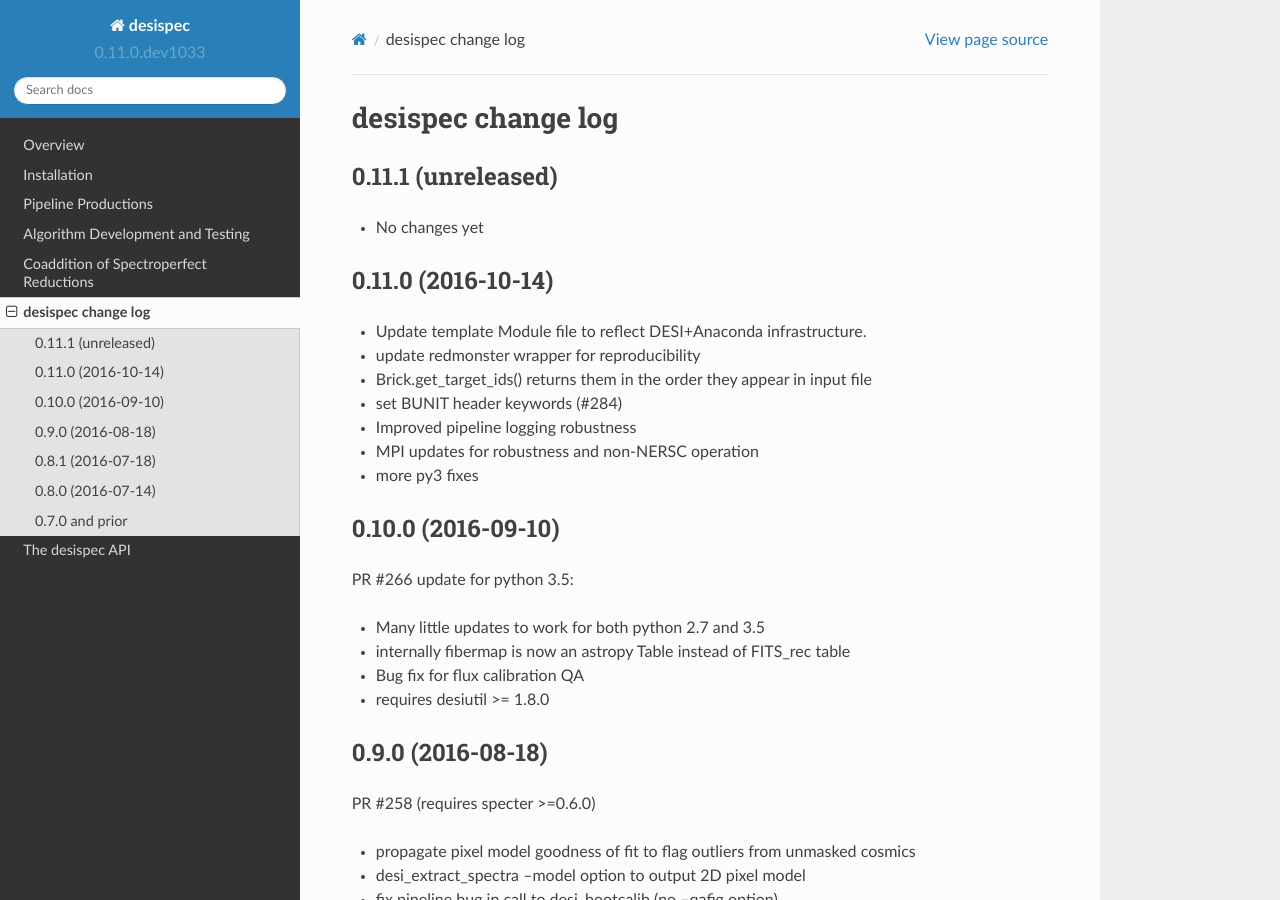
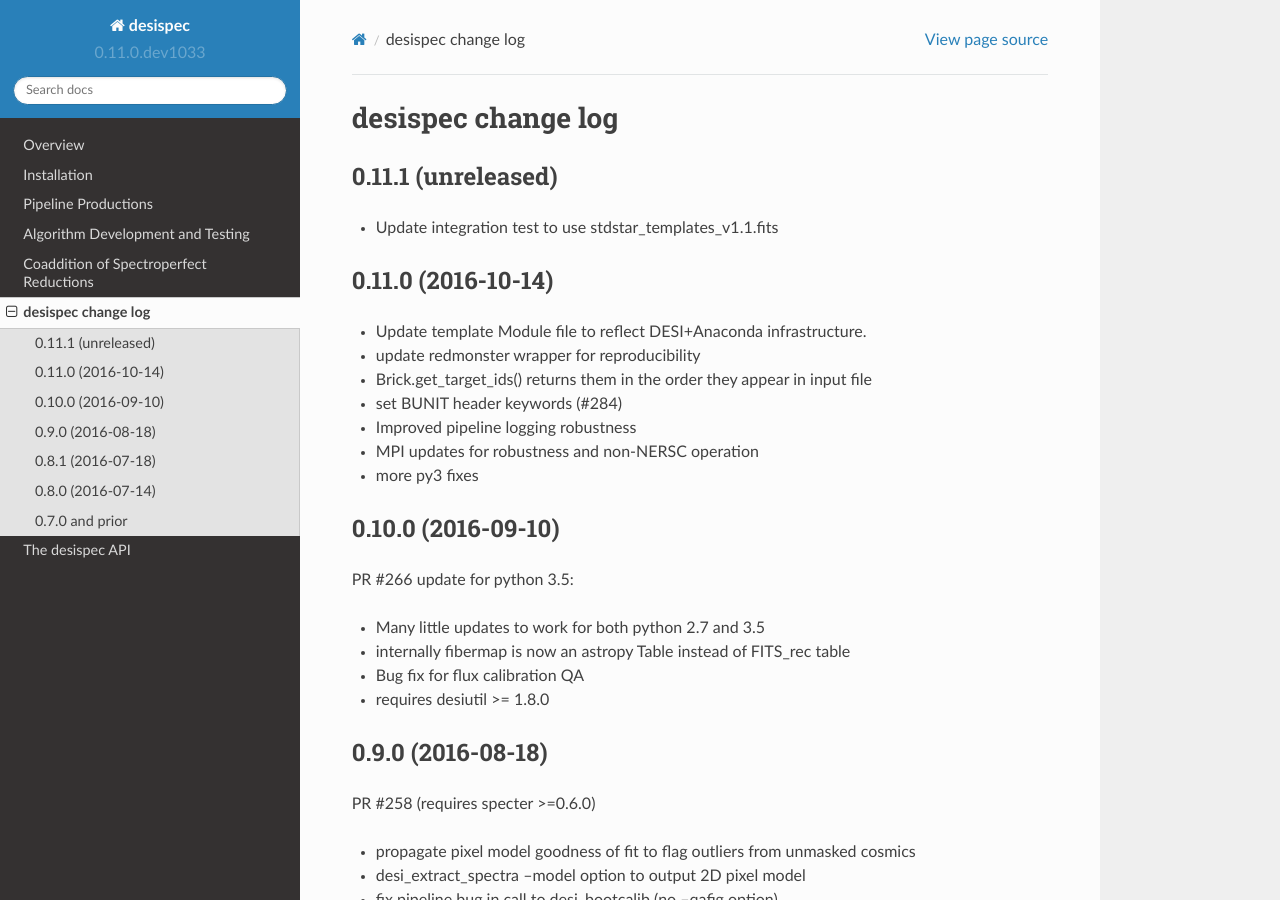
Before and after one commit to desihub/desispec, a Sphinx documentation site: the page built from doc/changes.rst, in a window 1280 px wide and 900 px high. Built offline with Sphinx 7.4.7 and the Read the Docs theme 2.0.0, drawn with Linux system fonts in a browser that asks for light colours.

Commit message:
stdstar templates v1.1 instead of 1.0

```diff
--- a/doc/changes.rst
+++ b/doc/changes.rst
@@ -5,7 +5,7 @@ desispec change log
 0.11.1 (unreleased)
 -------------------
 
-* No changes yet
+* Update integration test to use stdstar_templates_v1.1.fits
 
 0.11.0 (2016-10-14)
 -------------------
```
Also changed, not shown: 2 other files.
